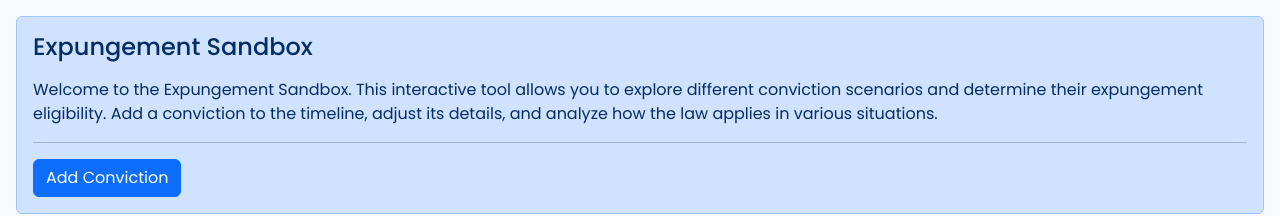
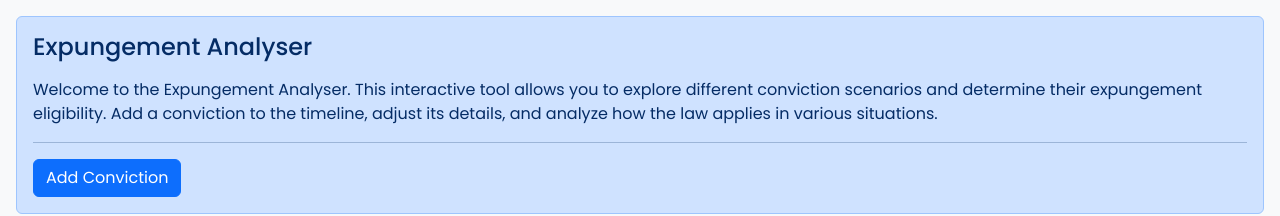
Before and after one commit to joshBeals/Expungement-timeline, a React (Create React App) app: page / in a window 1280 px wide. Shown: the top 216 px of the page. Built offline with nearby package versions, Linux system fonts and the light colour scheme.

Commit message:
Text updates

```diff
--- a/src/components/EventCard.js
+++ b/src/components/EventCard.js
@@ -93,10 +93,9 @@ function EventCard({ event, years, onResize, row, action }) {
                     opacity: isDragging || isResizing ? 0.8 : 1,
                     zIndex: isDragging || isResizing ? 3 : 1,
                 }}
-                onClick={handleShow} // Will not trigger when resizing
             >
                 <div className="event-content">
-                    <span>{event.name}</span>
+                    <span onClick={handleShow} >{event.name}</span>
 
                     {/* Left Resize Handle */}
                     <div
@@ -125,8 +124,8 @@ function EventCard({ event, years, onResize, row, action }) {
                 <Modal.Body>
                     {event ? (
                         <div>
-                            <p><strong>Type:</strong> {event.name || "Unspecified"}</p>
-                            <p><strong>Year:</strong>
+                            <p><strong>Type: </strong> {event.name || "Unspecified"}</p>
+                            <p><strong>Year: </strong>
                                 {`From ${event.startYear} to ${event.endYear}`}
                             </p>
                             <p><strong>Expunged Before? :</strong> {event.alreadyExpunged ? "Yes" : "No"}</p>
@@ -141,7 +140,7 @@ function EventCard({ event, years, onResize, row, action }) {
                                 </div>
                             )}
 
-                            <p><strong>Question:</strong> {event.question || "Not specified"}</p>
+                            <p><strong>Question: </strong> {event.question || "Not specified"}</p>
                         </div>
                     ) : (
                         <p>No event details available.</p>
--- a/src/components/ScenarioForm.js
+++ b/src/components/ScenarioForm.js
@@ -66,9 +66,9 @@ const ScenarioForm = ({ scenario = null }) => {
     };
 
     return (
-        <Card className="mb-3">
-            <Card.Header>{scenario ? 'Edit Scenario' : 'Add Scenario'}</Card.Header>
-            <Card.Body>
+        // <Card className="mb-3">
+        //     <Card.Header>{scenario ? 'Edit Scenario' : 'Add Scenario'}</Card.Header>
+        //     <Card.Body>
                 <Form>
                     <Alert variant="primary">
                         You can leave certain things unspecified by selecting "Leave Unspecified."
@@ -243,8 +243,8 @@ const ScenarioForm = ({ scenario = null }) => {
                         </Button>
                     </Col>
                 </Form>
-            </Card.Body>
-        </Card>
+        //     </Card.Body>
+        // </Card>
     );
 };
 
--- a/src/pages/Main.js
+++ b/src/pages/Main.js
@@ -26,9 +26,9 @@ function Main() {
         <DndProvider backend={HTML5Backend}>
             {/* Title Section */}
             <Alert variant="primary" className='m-3'>
-                <Alert.Heading>Expungement Sandbox</Alert.Heading>
+                <Alert.Heading>Expungement Analyser</Alert.Heading>
                 <p className='mt-3'>
-                    Welcome to the Expungement Sandbox. This interactive tool allows you to
+                    Welcome to the Expungement Analyser. This interactive tool allows you to
                     explore different conviction scenarios and determine their expungement eligibility.
                     Add a conviction to the timeline, adjust its details, and analyze how the law
                     applies in various situations.
```
